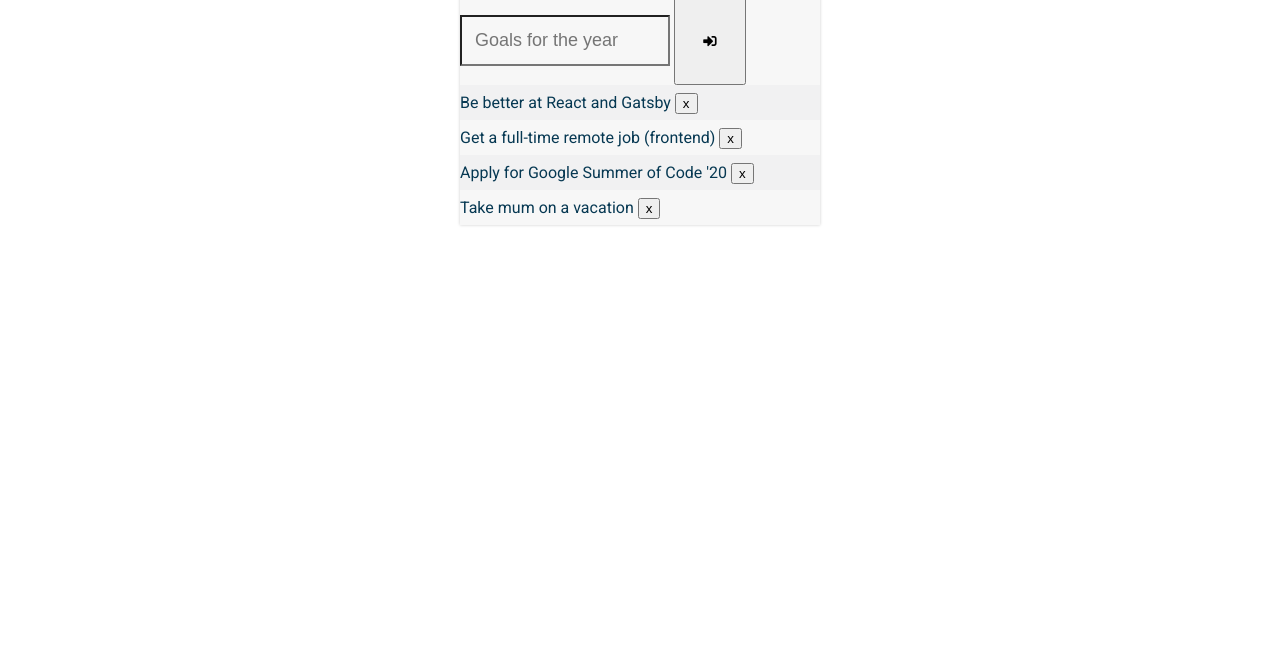
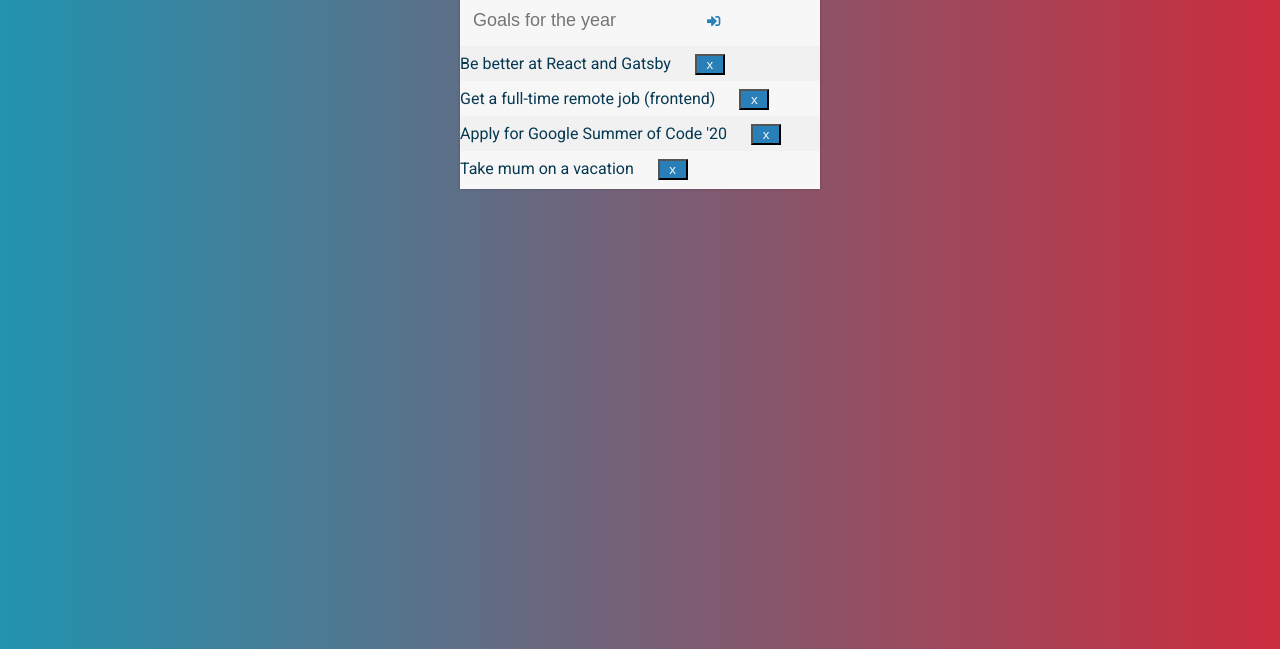
Before and after one commit to iamfortune/GTA2, a plain HTML site: page index.html in a window 1280 px wide. Shown: the part 151-800 px from the top of the page. Drawn offline with Linux system fonts and the light colour scheme; files whose address does not match are found by name.

Commit message:
changed file paths

```diff
--- a/web/index.html
+++ b/index.html
@@ -4,7 +4,7 @@
     <meta charset="UTF-8">
     <meta name="viewport" content="width=device-width, initial-scale=1.0">
     <meta http-equiv="X-UA-Compatible" content="ie=edge">
-    <link rel="stylesheet" href="C:\Users\HP-PC\Desktop\GTA2\web\main.css">
+    <link rel="stylesheet" href="main.css">
     <link rel="stylesheet" href="https://fonts.googleapis.com/css?family=Roboto&display=swap">
     <link rel="stylesheet" href="https://use.fontawesome.com/releases/v5.12.0/css/all.css" integrity="sha384-REHJTs1r2ErKBuJB0fCK99gCYsVjwxHrSU0N7I1zl9vZbggVJXRMsv/sLlOAGb4M" crossorigin="anonymous">
     <title>Goal Tracker App</title>
@@ -32,7 +32,7 @@
         <li> Take mum on a vacation <button class="delete">x</button> </li>
     </ul>
 
-    <script src="C:\Users\HP-PC\Desktop\GTA2\web\script.js"></script>
+    <script src="script.js"></script>
 
     </div>
 
--- a/web/main.css
+++ b/main.css
@@ -3,10 +3,18 @@
     margin: 100px auto;
     background: #f7f7f7;
     box-shadow: 0 0 3px rgba(0, 0, 0.1, 0.2);
+    height: 30vh;
 }
 
 body {
     font-family: 'Roboto', sans-serif;
+}
+
+body {
+    background: #6dd5ed;  /* fallback for old browsers */
+    background: -webkit-linear-gradient(to right, #2193b0, #cb2d3e);  /* Chrome 10-25, Safari 5.1-6 */
+    background: linear-gradient(to right, #2193b0, #cb2d3e); /* W3C, IE 10+/ Edge, Firefox 16+, Chrome 26+, Opera 12+, Safari 7+ */
+
 }
 
 h1 {
@@ -41,6 +49,7 @@ input {
     background: #f7f7f7;
     padding: 13px 13px 13px;
     width: 50%;
+    border: 3px solid rgba(0, 0, 0, 0.1);
 }
 
 input:focus {
@@ -50,6 +59,24 @@ input:focus {
 }
 
 #enter {
-    width: 20%;
-    height: 11vh;
+    border-radius: 6px;
+    border: 2px solid #f7f7f7;
+    color: #2980b9;
+    padding: 15px;
+    background-color: #f7f7f7 !important;
 }
+
+button {
+    background: #2980b9;
+    margin-left: 20px;
+    text-align: center;
+    color: #f7f7f7;
+    width: 30px;
+    display: inline-block;
+    opacity: 1.0;
+}
+
+#userinput {
+    border: rgba(0, 0, 0, 0.1);
+    background: #f7f7f7;
+}
--- a/web/script.js
+++ b/script.js
@@ -20,7 +20,7 @@ function inputLength(){
 }
 
 function createListElement() {
-	var btn = document.createElement("button");
+    var btn = document.createElement("button");
 	btn.innerHTML = "x";
 	btn.onclick = removeParent;
 
```
Also changed, not shown: 1 other file.
